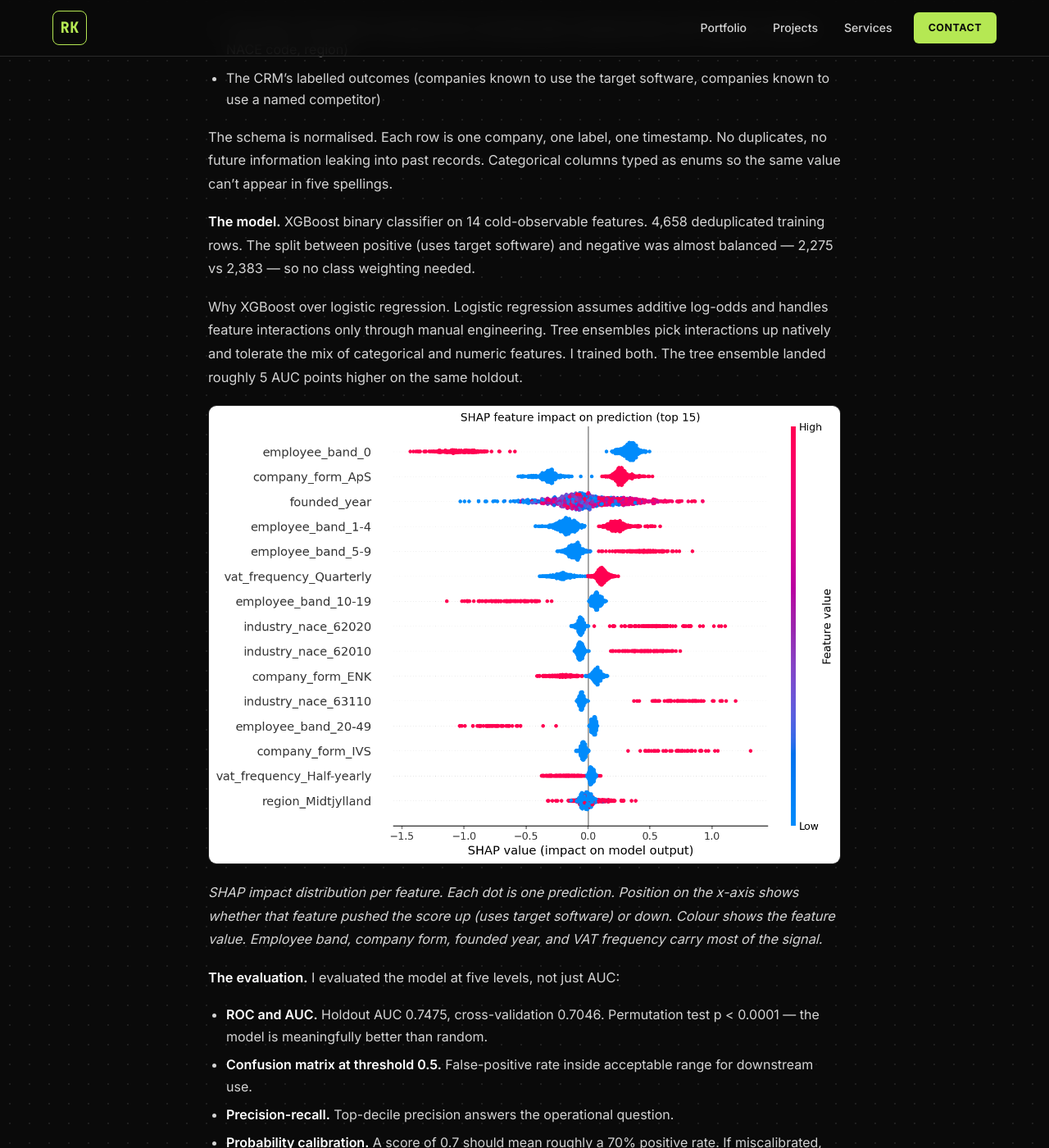
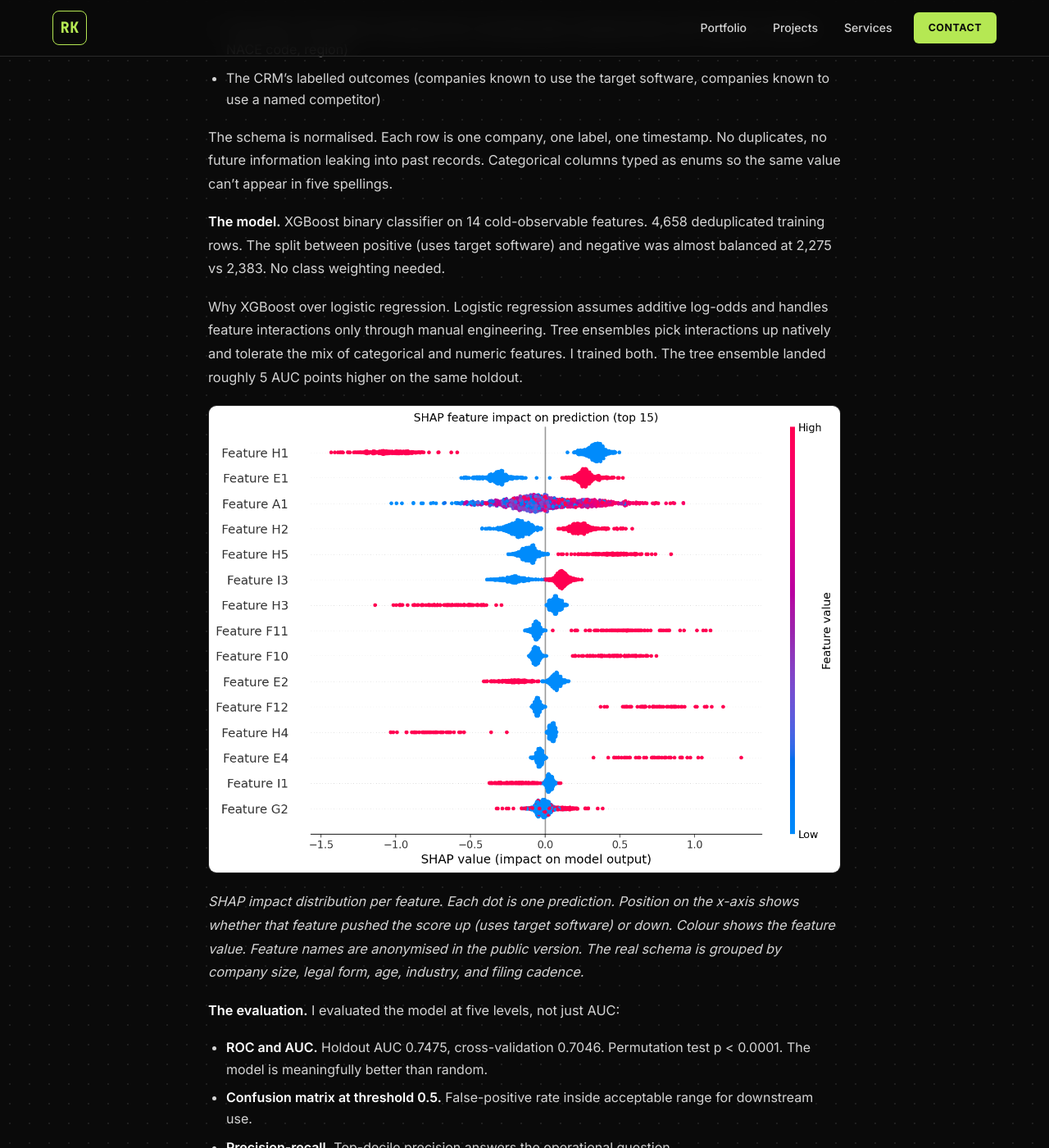
Before and after one commit to rasmuskampmann1998/rasmuskampmann.com, a Jekyll site: the page built from _projects/05-software-detection-ml.md, in a window 1280 px wide and 1400 px high, scrolled down 2698 px. Shown: the whole window at 82% size. Built offline with Jekyll 4.4.1, drawn with Linux system fonts in a browser that asks for light colours; some of the changed text lies outside the part shown.

Commit message:
Anonymise SHAP plot + voice pass on ML case study
Replaces the real feature labels (employee_band_0, company_form_ApS,
industry_nace_62020, region_Midtjylland, etc.) with generic Feature H1, E1,
A1... labels. Same trained model, same SHAP values, no public exposure of
the production schema.

Voice pass on the case study: removed all em-dashes, replaced with periods
or restructured sentences per voice profile. Caption updated to note the
anonymisation and describe the real feature families (size, legal form,
age, industry, filing cadence) without naming codes.

Co-Authored-By: Claude Sonnet 4.6 <noreply@anthropic.com>

```diff
--- a/_projects/05-software-detection-ml.md
+++ b/_projects/05-software-detection-ml.md
@@ -42,7 +42,7 @@ Can the label be predicted from public Danish company-registry data alone, well
 
 Four problems the model had to solve:
 
-**Predict.** Get an accuracy that's worth deploying. Not 99%, not "high accuracy" — a real number on a real holdout. Anything that meaningfully outperforms random gives the team a queue reorder worth caring about.
+**Predict.** Get an accuracy that's worth deploying. Not 99%, not "high accuracy." A real number on a real holdout. Anything that meaningfully outperforms random gives the team a queue reorder worth caring about.
 
 **Explain.** A sales rep working a flagged lead wants to know *why* the model flagged it. Black-box scores get ignored. The model needs to surface, per prediction, which features pushed the score up.
 
@@ -59,16 +59,16 @@ Four problems the model had to solve:
 
 The schema is normalised. Each row is one company, one label, one timestamp. No duplicates, no future information leaking into past records. Categorical columns typed as enums so the same value can't appear in five spellings.
 
-**The model.** XGBoost binary classifier on 14 cold-observable features. 4,658 deduplicated training rows. The split between positive (uses target software) and negative was almost balanced — 2,275 vs 2,383 — so no class weighting needed.
+**The model.** XGBoost binary classifier on 14 cold-observable features. 4,658 deduplicated training rows. The split between positive (uses target software) and negative was almost balanced at 2,275 vs 2,383. No class weighting needed.
 
 Why XGBoost over logistic regression. Logistic regression assumes additive log-odds and handles feature interactions only through manual engineering. Tree ensembles pick interactions up natively and tolerate the mix of categorical and numeric features. I trained both. The tree ensemble landed roughly 5 AUC points higher on the same holdout.
 
-![SHAP feature impact — top 15 features]({{ '/assets/images/projects/software-detection-ml-shap.png' | relative_url }})
-*SHAP impact distribution per feature. Each dot is one prediction. Position on the x-axis shows whether that feature pushed the score up (uses target software) or down. Colour shows the feature value. Employee band, company form, founded year, and VAT frequency carry most of the signal.*
+![SHAP feature impact: top 15 features]({{ '/assets/images/projects/software-detection-ml-shap.png' | relative_url }})
+*SHAP impact distribution per feature. Each dot is one prediction. Position on the x-axis shows whether that feature pushed the score up (uses target software) or down. Colour shows the feature value. Feature names are anonymised in the public version. The real schema is grouped by company size, legal form, age, industry, and filing cadence.*
 
 **The evaluation.** I evaluated the model at five levels, not just AUC:
 
-- **ROC and AUC.** Holdout AUC 0.7475, cross-validation 0.7046. Permutation test p < 0.0001 — the model is meaningfully better than random.
+- **ROC and AUC.** Holdout AUC 0.7475, cross-validation 0.7046. Permutation test p < 0.0001. The model is meaningfully better than random.
 - **Confusion matrix at threshold 0.5.** False-positive rate inside acceptable range for downstream use.
 - **Precision-recall.** Top-decile precision answers the operational question.
 - **Probability calibration.** A score of 0.7 should mean roughly a 70% positive rate. If miscalibrated, the +15 score boost downstream gets miscalibrated too.
@@ -78,8 +78,8 @@ The top features are unsurprising on their own: employee band, company form, VAT
 
 ## The outcome
 
-![Probability calibration plot — predicted vs actual]({{ '/assets/images/projects/software-detection-ml-calibration.png' | relative_url }})
-*Calibration check: predicted probabilities track actual positive rates closely enough that the downstream score boost stays honest.*
+![Probability calibration plot: predicted vs actual]({{ '/assets/images/projects/software-detection-ml-calibration.png' | relative_url }})
+*Calibration check. Predicted probabilities track actual positive rates closely enough that the downstream score boost stays honest.*
 
 The model sits inside the lead-scoring pipeline. Companies above threshold get a +15 score boost before they reach the dialler queue. The dialler runs on autopilot, so the queue order is what gets worked. Every morning, the highest-probability prospects move to the top automatically. Retraining is monthly, triggered by a GitHub Actions workflow that fires when new labelled outcomes arrive in the CRM.
 
@@ -89,7 +89,7 @@ The numbers that matter: 4,658 training rows, 14 features, holdout AUC 0.7475, p
 
 ## What I'd do differently
 
-The first version was a 3-class model. I wanted to distinguish three accounting products at once. The two minority classes were indistinguishable from cold registry features alone — the model collapsed to AUC 0.527, barely above random. I dropped to binary (target product yes/no), which unlocked the full 4,658 training rows and gave the model something it could actually learn.
+The first version was a 3-class model. I wanted to distinguish three accounting products at once. The two minority classes were indistinguishable from cold registry features alone. The model collapsed to AUC 0.527, barely above random. I dropped to binary (target product yes/no), which unlocked the full 4,658 training rows and gave the model something it could actually learn.
 
 One feature, `has_revisor` (whether the company has an external auditor on file), only had 4,241 of 4,658 rows populated. I imputed the missing 8%. If I rebuilt the pipeline I'd scrape the missing records from the CVR website directly before training, not after.
 
```
Also changed, not shown: other parts of _projects/05-software-detection-ml.md (+1 -1 lines), assets/images/projects/software-detection-ml-shap.png.
